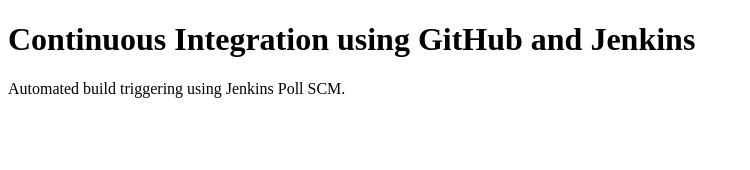
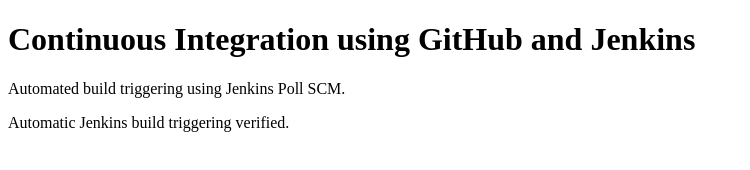
Before and after one commit to ko-27/DevOps-Lab, a plain HTML site: page Exp6/index.html in a window 1280 px wide. Shown: the whole page, without its empty margins (0-750 px from the left). Drawn offline with Linux system fonts and the light colour scheme.

Commit message:
Update Experiment 6 for automatic CI trigger

```diff
--- a/Exp6/index.html
+++ b/Exp6/index.html
@@ -8,3 +8,4 @@
     <p>Automated build triggering using Jenkins Poll SCM.</p>
 </body>
 </html>
+<p>Automatic Jenkins build triggering verified.</p>
```
